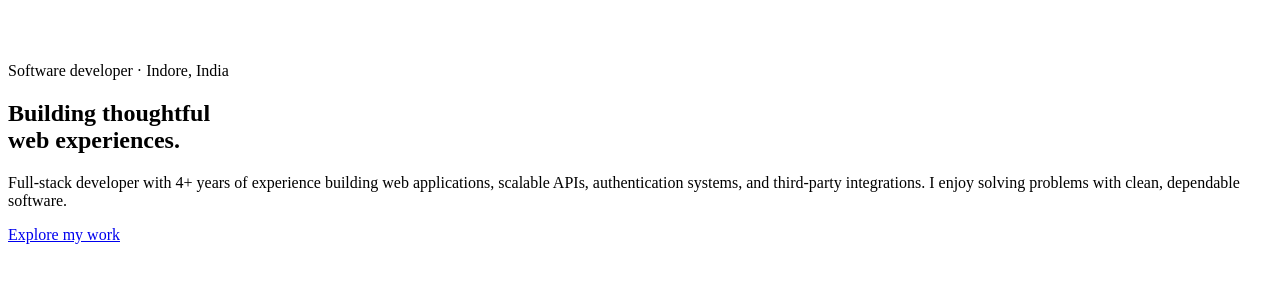
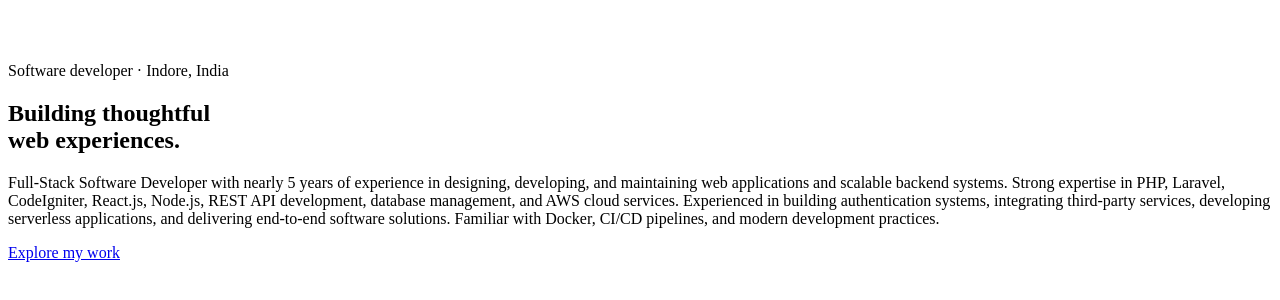
Before and after one commit to dkg8085/portfolio, a React (Vite) app: page / in a window 1280 px wide. Shown: the part 1284-1584 px from the top of the page. Built offline with nearby package versions, Linux system fonts and the light colour scheme; the HTML template or start-up script is replaced by a standard one.

Commit message:
update profetional summary

```diff
--- a/cv.html
+++ b/cv.html
@@ -94,7 +94,7 @@
         <section class="section">
           <h2 class="section-title">Professional Summary</h2>
           <p class="summary">
-            Full-Stack Software Developer with nearly 5 years of experience in developing, maintaining web applications and scalable backend systems. Strong expertise in Node.js, PHP, Laravel, CodeIgniter,React.js,REST API development, database management, and AWS cloud services. Experienced in building authentication systems, integrating third-party services, developing serverless applications, and delivering end-to-end software solutions. Familiar with Docker, CI/CD pipelines, and modern development practices.
+            Full-Stack Software Developer with nearly 5 years of experience in designing, developing, and maintaining web applications and scalable backend systems. Strong expertise in PHP, Laravel, CodeIgniter, React.js, Node.js, REST API development, database management, and AWS cloud services. Experienced in building authentication systems, integrating third-party services, developing serverless applications, and delivering end-to-end software solutions. Familiar with Docker, CI/CD pipelines, and modern development practices.
           </p>
         </section>
 
--- a/src/data.js
+++ b/src/data.js
@@ -1,6 +1,6 @@
 export const profile = {
   summary:
-    'Full-stack developer with 4+ years of experience building web applications, scalable APIs, authentication systems, and third-party integrations. I enjoy solving problems with clean, dependable software.',
+    'Full-Stack Software Developer with nearly 5 years of experience in designing, developing, and maintaining web applications and scalable backend systems. Strong expertise in PHP, Laravel, CodeIgniter, React.js, Node.js, REST API development, database management, and AWS cloud services. Experienced in building authentication systems, integrating third-party services, developing serverless applications, and delivering end-to-end software solutions. Familiar with Docker, CI/CD pipelines, and modern development practices.',
   email: 'dkg8085@gmail.com',
   phone: '+91 75099 03735',
   linkedIn: 'https://www.linkedin.com/in/dinesh-kumar-7425a3153?utm_source=share_via&utm_content=profile&utm_medium=member_android',
```
Also changed, not shown: 1 other file (tests, documents, lock files or other folders).
